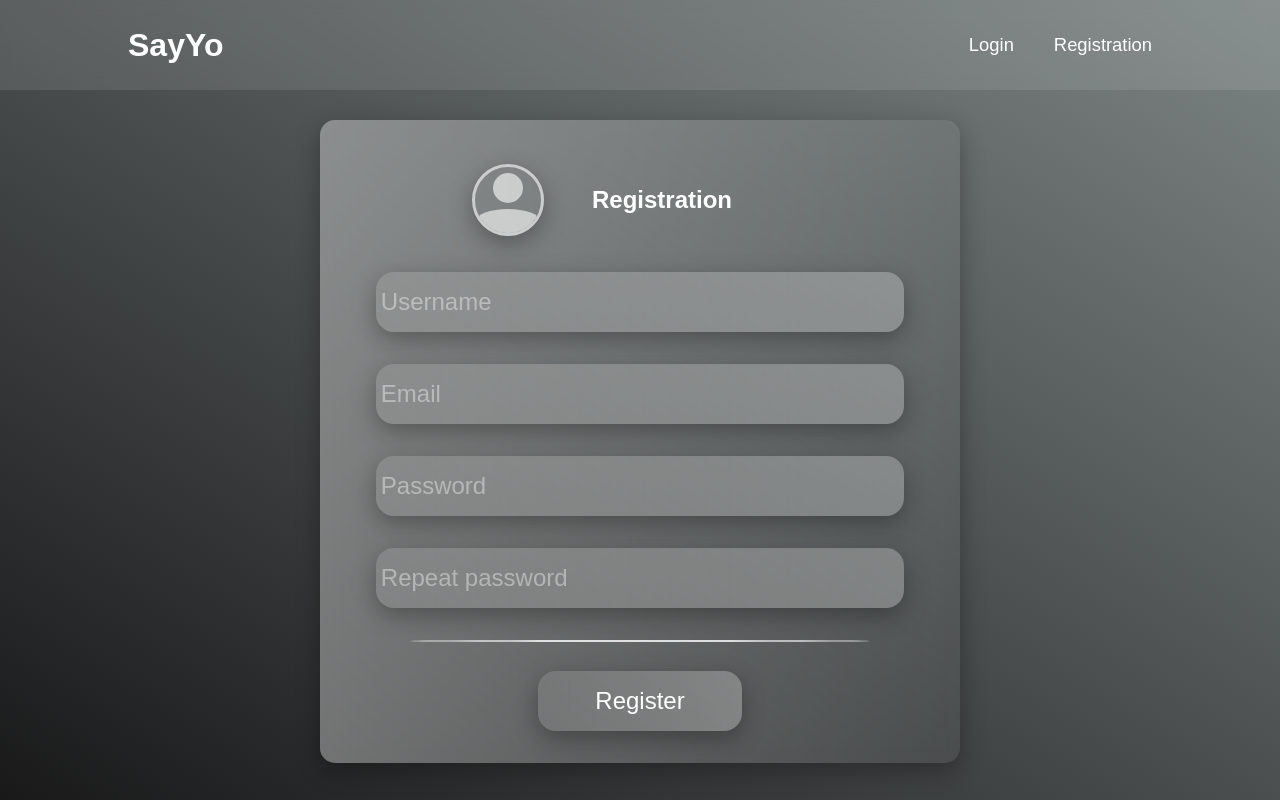
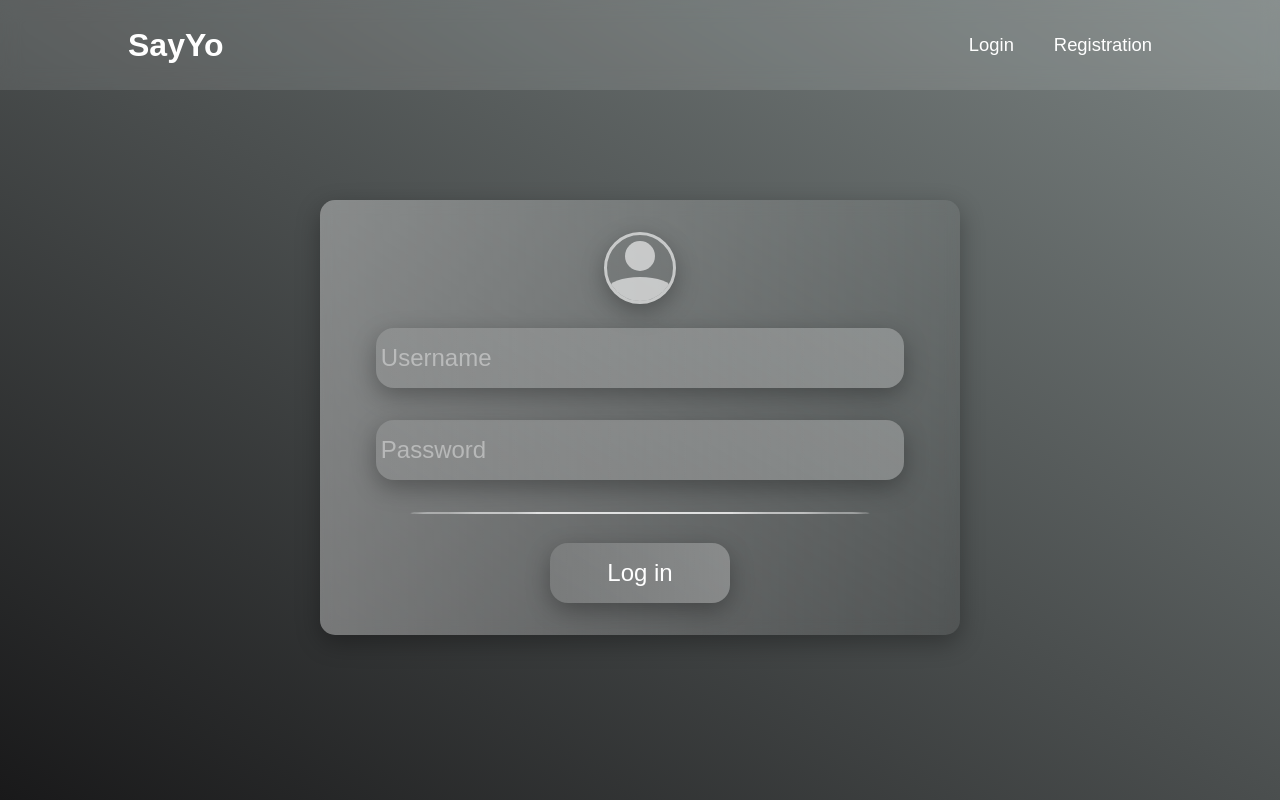
Before and after one commit to damprog/SayYo_Frontend_Angular, an Angular app in the folder SayYo_Frontend_Angular/: page /login in a window 1280 px wide. Built offline with nearby package versions, Linux system fonts and the light colour scheme.

Commit message:
Added routes

```diff
--- a/SayYo_Frontend_Angular/src/app/app.component.html
+++ b/SayYo_Frontend_Angular/src/app/app.component.html
@@ -5,4 +5,6 @@
 </head>
 
 <!-- Until login display background with login/registration forms -->
-<app-background></app-background>
+<!-- After login display communicator window -->
+<!-- <app-background></app-background> -->
+<router-outlet></router-outlet>
--- a/SayYo_Frontend_Angular/src/app/app.module.ts
+++ b/SayYo_Frontend_Angular/src/app/app.module.ts
@@ -13,6 +13,7 @@ import { LoginWindowComponent } from './components/login-window/login-window.com
 import { NavigationComponent } from './components/navigation/navigation.component';
 import { BackgroundComponent } from './components/background/background.component';
 import { RegistrationWindowComponent } from './components/registration-window/registration-window.component';
+import { AppRoutingModule } from './app.routes';
 
 @NgModule({
     declarations: [
@@ -25,6 +26,7 @@ import { RegistrationWindowComponent } from './components/registration-window/re
     ],
     imports: [
         BrowserModule,
+        AppRoutingModule,
         FormsModule,
         CommonModule,
         HttpClientModule
--- a/SayYo_Frontend_Angular/src/app/app.routes.ts
+++ b/SayYo_Frontend_Angular/src/app/app.routes.ts
@@ -1,3 +1,16 @@
-import { Routes } from '@angular/router';
+import { NgModule } from '@angular/core';
+import { RouterModule, Routes } from '@angular/router';
+import { LoginWindowComponent } from './components/login-window/login-window.component';
+import { RegistrationWindowComponent } from './components/registration-window/registration-window.component';
 
-export const routes: Routes = [];
+export const routes: Routes = [
+  { path: '', redirectTo: '/main-page', pathMatch: 'full' },
+  {path: 'login', component: LoginWindowComponent},
+  {path: 'registration', component: RegistrationWindowComponent},
+];
+
+@NgModule({
+  imports: [RouterModule.forRoot(routes)],
+  exports: [RouterModule]
+})
+export class AppRoutingModule {}
--- a/SayYo_Frontend_Angular/src/app/components/background/background.component.html
+++ b/SayYo_Frontend_Angular/src/app/components/background/background.component.html
@@ -1,11 +1,11 @@
 <body>
   <div class="login-window login-window_default-theme">
     <div class="background background_default-theme" aria-hidden="true">
+      <!-- Disabled dots -->
       <!-- <div class="bg_dot bg_dot_default-theme"></div>
       <div class="bg_dot bg_dot_default-theme"></div> -->
       <app-navigation></app-navigation>
-      <!-- <app-login-window></app-login-window> -->
-      <app-registration-window></app-registration-window>
+      <ng-content></ng-content>
     </div>
   </div>
 </body>
--- a/SayYo_Frontend_Angular/src/app/components/login-window/login-window.component.html
+++ b/SayYo_Frontend_Angular/src/app/components/login-window/login-window.component.html
@@ -1,3 +1,4 @@
+<app-background>
 <div class="form-container container col-11 col-md-6">
   <form class="form form_default-theme" autocomplete="off">
     <div class="form_icon form_icon_default-theme" aria-hidden="true"></div>
@@ -27,3 +28,4 @@
     <button class="form_button form_button_default-theme">Log in</button>
   </form>
 </div>
+</app-background>
--- a/SayYo_Frontend_Angular/src/app/components/navigation/navigation.component.html
+++ b/SayYo_Frontend_Angular/src/app/components/navigation/navigation.component.html
@@ -9,7 +9,7 @@
   </label>
 
   <nav class="navbar">
-    <a href="#" style="--i:0;">Login</a>
-    <a href="#" style="--i:1;">Registration</a>
+    <a routerLink="/login" style="--i:0;">Login</a>
+    <a routerLink="/registration" style="--i:1;">Registration</a>
   </nav>
 </header>
--- a/SayYo_Frontend_Angular/src/app/components/registration-window/registration-window.component.html
+++ b/SayYo_Frontend_Angular/src/app/components/registration-window/registration-window.component.html
@@ -1,3 +1,4 @@
+<app-background>
 <div class="form-container container col-11 col-md-6">
   <form class="form form_default-theme" autocomplete="off">
     <div class="form_icon-section col-11 col-md-10">
@@ -56,3 +57,4 @@
     <button class="form_button form_button_default-theme">Register</button>
   </form>
 </div>
+</app-background>
```
